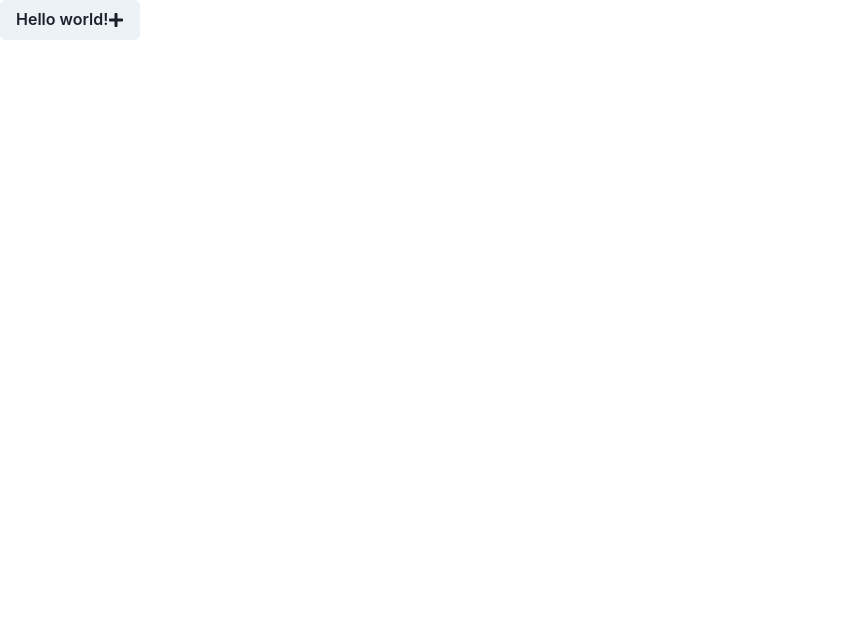
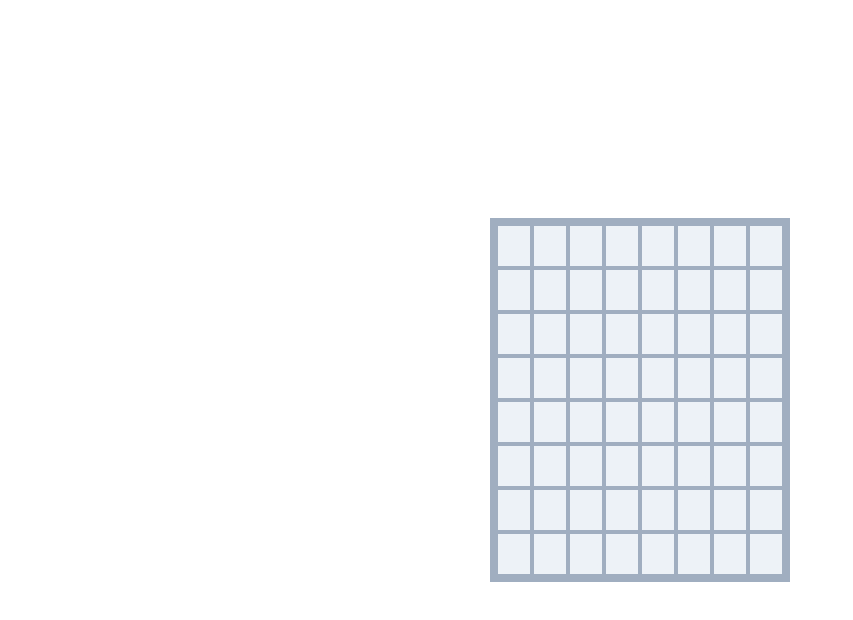
Before and after one commit to GPT-Engineer-App-Dev/mockify-io-30, a React (Vite) app: page / in a window 1280 px wide. Shown: the top 620 px of the page, without its empty margins (0-853 px from the left). Built offline with nearby package versions, Linux system fonts and the light colour scheme.

Commit message:
Implemented an 8x8 Othello game board UI using Chakra UI Grid and Circle components. The board is rendered on the Index page, centered both vertically and horizontally.

```diff
--- /dev/null
+++ b/src/components/OthelloBoard.jsx
@@ -0,0 +1,24 @@
+import { Grid, GridItem, Circle } from "@chakra-ui/react";
+import { useState } from "react";
+
+const OthelloBoard = () => {
+  const [board, setBoard] = useState(Array(64).fill(null));
+
+  const getCellColor = (cell) => {
+    if (cell === 1) return "green.500";
+    if (cell === 2) return "white";
+    return "gray.100";
+  };
+
+  return (
+    <Grid templateColumns="repeat(8, 1fr)" gap={1} bg="gray.400" p={2}>
+      {board.map((cell, index) => (
+        <GridItem key={index} w="100%" h="10" bg="gray.100" display="flex" alignItems="center" justifyContent="center">
+          <Circle size="32px" bg={getCellColor(cell)} />
+        </GridItem>
+      ))}
+    </Grid>
+  );
+};
+
+export default OthelloBoard;
--- a/src/pages/Index.jsx
+++ b/src/pages/Index.jsx
@@ -1,15 +1,12 @@
-// Complete the Index page component here
-// Use chakra-ui
-import { Button } from "@chakra-ui/react"; // example
-import { FaPlus } from "react-icons/fa"; // example - use react-icons/fa for icons
+import { Flex } from "@chakra-ui/react";
+import OthelloBoard from "../components/OthelloBoard";
 
 const Index = () => {
-  // TODO: Create the website here!
   return (
-    <Button>
-      Hello world! <FaPlus />
-    </Button>
-  ); // example
+    <Flex align="center" justify="center" h="100vh">
+      <OthelloBoard />
+    </Flex>
+  );
 };
 
 export default Index;
```
